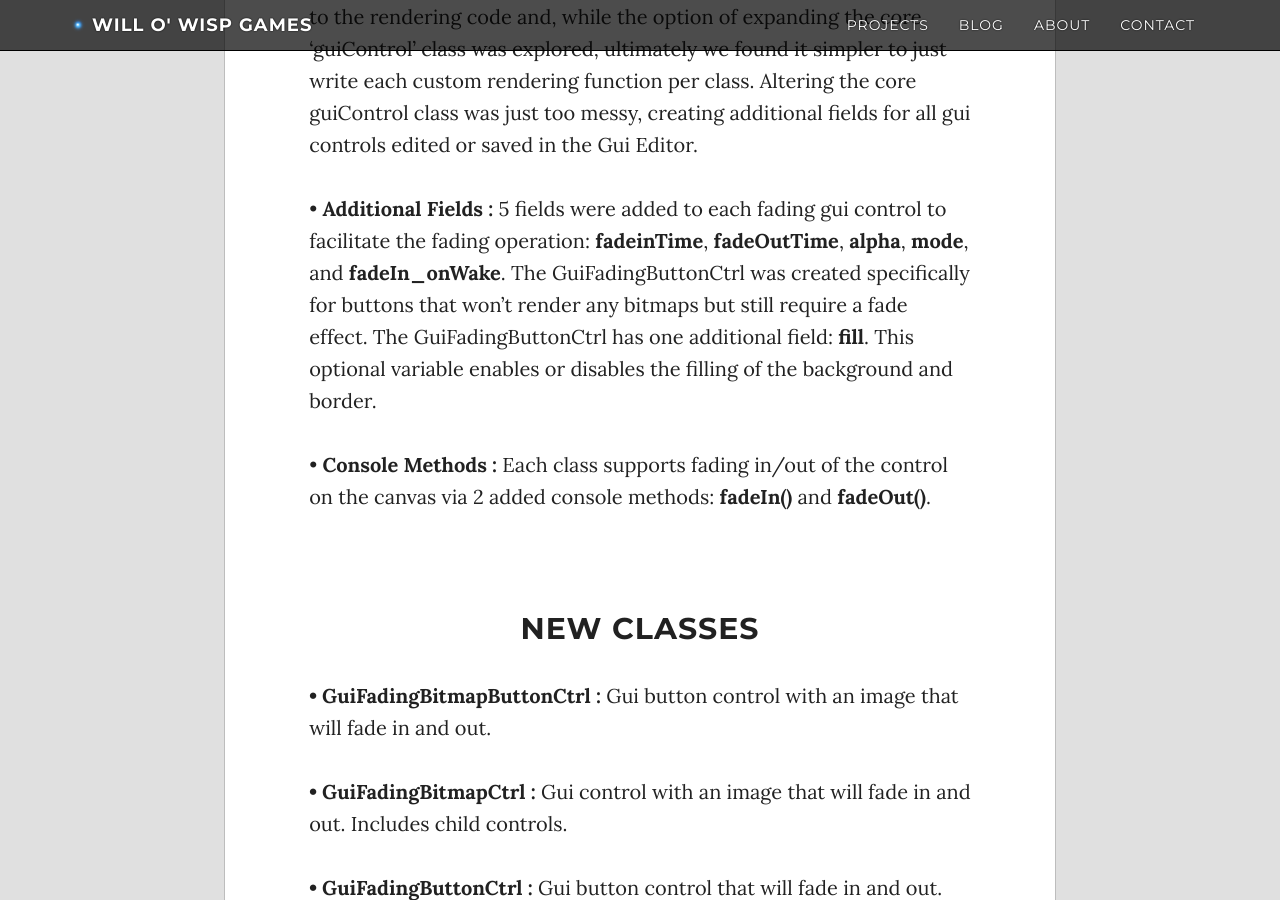
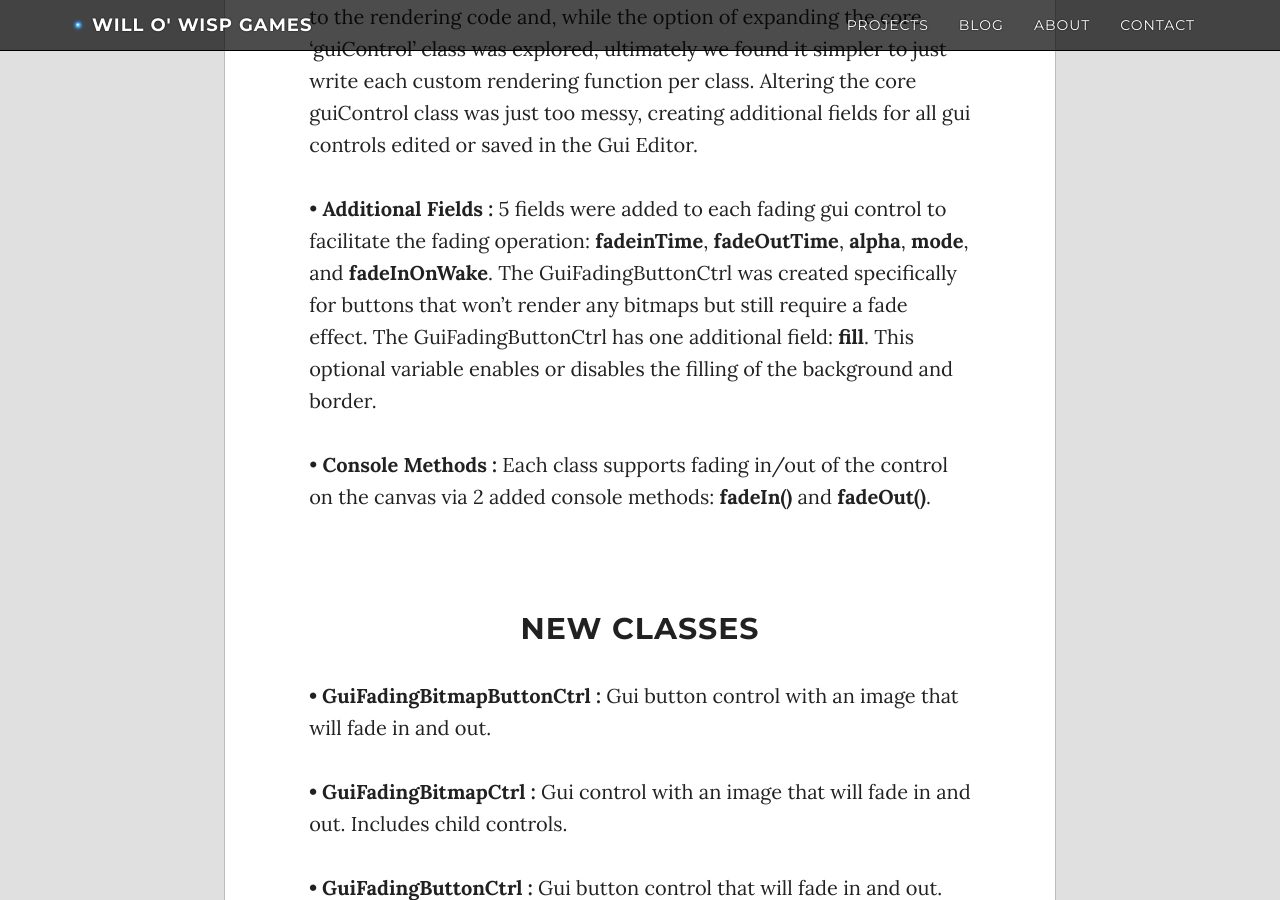
Before and after one commit to WilloWispGames/WilloWispGames.github.io, a Jekyll site: the page built from _posts/2016-10-01-FadingGuiControls.md, in a window 1280 px wide and 900 px high, scrolled down 2244 px. Built offline with Jekyll 4.4.1, drawn with Linux system fonts in a browser that asks for light colours; nearby versions of some CDN libraries; comment, search, counter and statistics services are not loaded.

Commit message:
Update 2016-10-01-FadingGuiControls.md

```diff
--- a/_posts/2016-10-01-FadingGuiControls.md
+++ b/_posts/2016-10-01-FadingGuiControls.md
@@ -32,7 +32,7 @@ I originally updated this resource to work with Torque around the version 3.5-is
 <br>
 • <b>New Classes: </b> Currently we have added 3 classes that support fading using custom rendering code. Each class required minor adjustments to the rendering code and, while the option of expanding the core 'guiControl' class was explored, ultimately we found it simpler to just write each custom rendering function per class. Altering the core guiControl class was just too messy, creating additional fields for all gui controls edited or saved in the Gui Editor.<br>
 <br>
-• <b>Additional Fields :</b> 5 fields were added to each fading gui control to facilitate the fading operation: <b>fadeinTime</b>, <b>fadeOutTime</b>, <b>alpha</b>, <b>mode</b>, and <b>fadeIn_onWake</b>. The GuiFadingButtonCtrl was created specifically for buttons that won't render any bitmaps but still require a fade effect. The GuiFadingButtonCtrl has one additional field: <b>fill</b>. This optional variable enables or disables the filling of the background and border.<br>
+• <b>Additional Fields :</b> 5 fields were added to each fading gui control to facilitate the fading operation: <b>fadeinTime</b>, <b>fadeOutTime</b>, <b>alpha</b>, <b>mode</b>, and <b>fadeInOnWake</b>. The GuiFadingButtonCtrl was created specifically for buttons that won't render any bitmaps but still require a fade effect. The GuiFadingButtonCtrl has one additional field: <b>fill</b>. This optional variable enables or disables the filling of the background and border.<br>
 <br>
 • <b>Console Methods :</b> Each class supports fading in/out of the control on the canvas via 2 added console methods: <b>fadeIn()</b> and <b>fadeOut()</b>.<br>
 <br>
```
